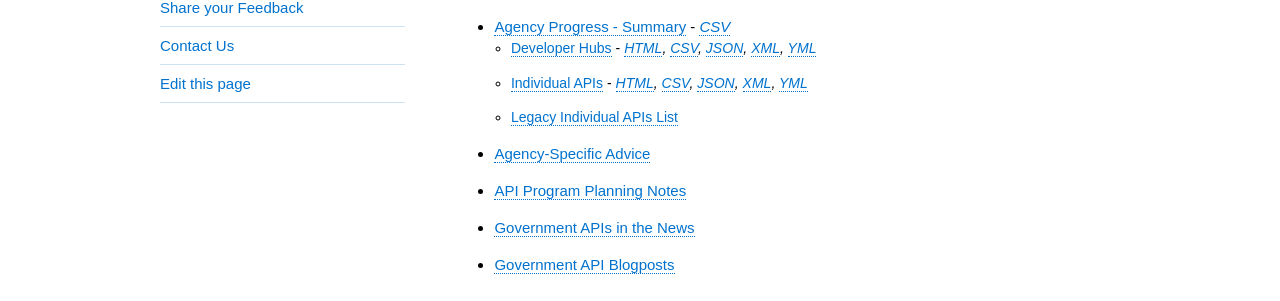
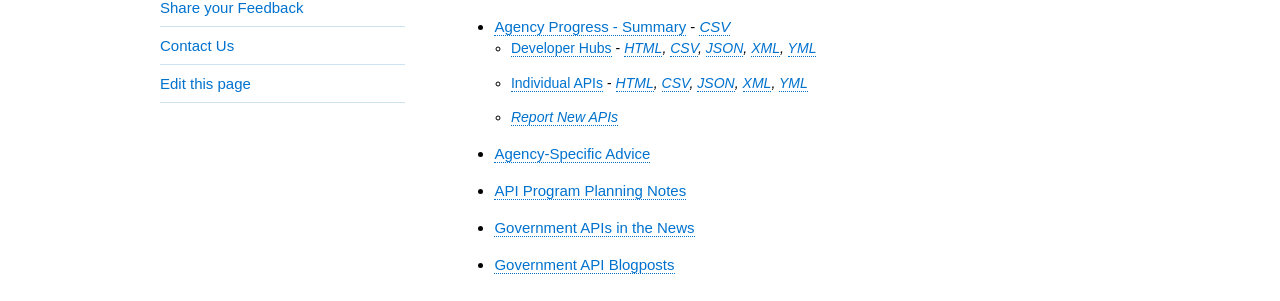
Before and after one commit to 18F/API-All-the-X, a Jekyll site: the page built from index.md, in a window 1280 px wide and 900 px high, scrolled down 2884 px. Shown: the part 488-789 px from the top of the window. Built offline with Jekyll 4.4.1, drawn with Linux system fonts in a browser that asks for light colours.

Commit message:
update link to report new APIs

```diff
--- a/_includes/status.md
+++ b/_includes/status.md
@@ -2,7 +2,7 @@
 * [Agency Progress - Summary](https://github.com/18F/API-All-the-X/blob/gh-pages/_data/agency_progress.csv) - *[CSV](https://raw.githubusercontent.com/18F/API-All-the-X/gh-pages/_data/agency_progress.csv)*
    * [Developer Hubs](http://18f.github.io/API-All-the-X/pages/developer_hubs) - *[HTML](http://18f.github.io/API-All-the-X/data/developer_hubs), [CSV](http://18f.github.io/API-All-the-X/data/developer_hubs.csv), [JSON](http://18f.github.io/API-All-the-X/data/developer_hubs.json), [XML](http://18f.github.io/API-All-the-X/data/developer_hubs.xml), [YML](https://raw.githubusercontent.com/18F/API-All-the-X/gh-pages/_data/developer_hubs.yml)*
    * [Individual APIs](http://18f.github.io/API-All-the-X/pages/individual_apis) - *[HTML](http://18f.github.io/API-All-the-X/data/individual_apis), [CSV](http://18f.github.io/API-All-the-X/data/individual_apis.csv), [JSON](http://18f.github.io/API-All-the-X/data/individual_apis.json), [XML](http://18f.github.io/API-All-the-X/data/individual_apis.xml), [YML](https://raw.githubusercontent.com/18F/API-All-the-X/gh-pages/_data/individual_apis.yml)*
-   * [Legacy Individual APIs List](https://github.com/GSA/slash-developer-pages/blob/master/Loose_APIs.md)
+   * *[Report New APIs](https://github.com/GSA/slash-developer-pages/issues?direction=desc&sort=created&state=open)*
 * [Agency-Specific Advice](http://18f.github.io/API-All-the-X/pages/agency_advice)
 * [API Program Planning Notes](https://github.com/18F/API-All-the-X/wiki/API-Program-Vision---Notes)
 * [Government APIs in the News](http://18f.github.io/API-All-the-X/pages/gov_apis_in_the_news)
```
